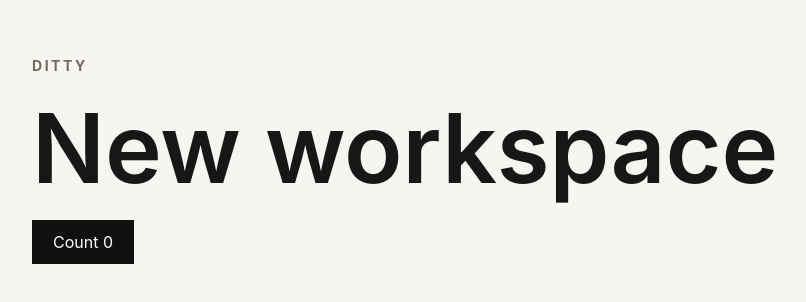
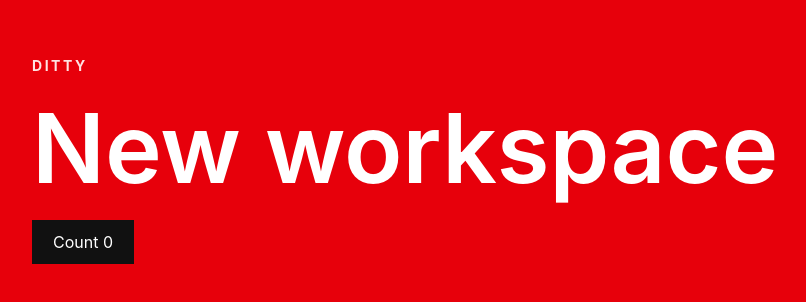
Before and after one commit to grantmac/ditty-20260604-r1xnvz, a React (Vite) app: page / in a window 1280 px wide. Shown: the part 240-542 px from the top of the page, without its empty margins (96-902 px from the left). Built offline with nearby package versions, Linux system fonts and the light colour scheme.

Commit message:
Make background red

```diff
--- a/src/App.jsx
+++ b/src/App.jsx
@@ -4,9 +4,9 @@ export default function App() {
   const [count, setCount] = useState(0);
 
   return (
-    <main className="min-h-screen bg-[#f7f5ef] px-8 py-12 text-[#171717] sm:px-12">
+    <main className="min-h-screen bg-red-600 px-8 py-12 text-white sm:px-12">
       <section className="mx-auto grid min-h-[calc(100vh-6rem)] max-w-5xl content-center gap-6">
-        <p className="text-sm font-bold uppercase tracking-[0.18em] text-[#6f6a5f]">
+        <p className="text-sm font-bold uppercase tracking-[0.18em] text-red-100">
           Ditty
         </p>
         <h1 className="max-w-3xl text-6xl font-semibold leading-none tracking-normal sm:text-8xl">
--- a/src/index.css
+++ b/src/index.css
@@ -4,8 +4,8 @@
   font-family:
     Inter, ui-sans-serif, system-ui, -apple-system, BlinkMacSystemFont, "Segoe UI",
     sans-serif;
-  color: #171717;
-  background: #f7f5ef;
+  color: #ffffff;
+  background: #dc2626;
   font-synthesis: none;
   text-rendering: optimizeLegibility;
   -webkit-font-smoothing: antialiased;
```
Also changed, not shown: 1 other file (tests, documents, lock files or other folders).
